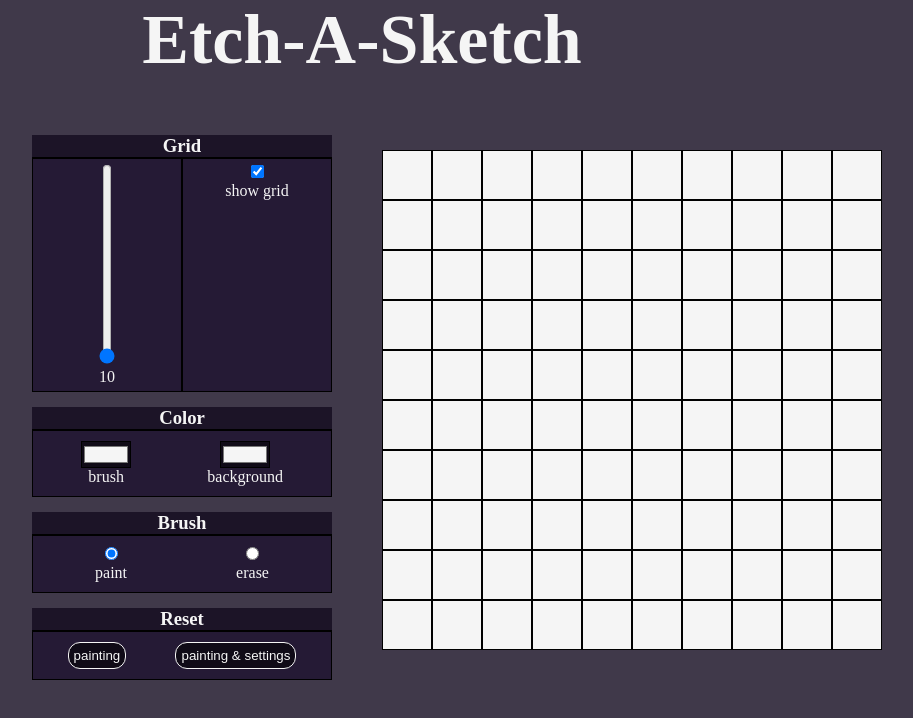
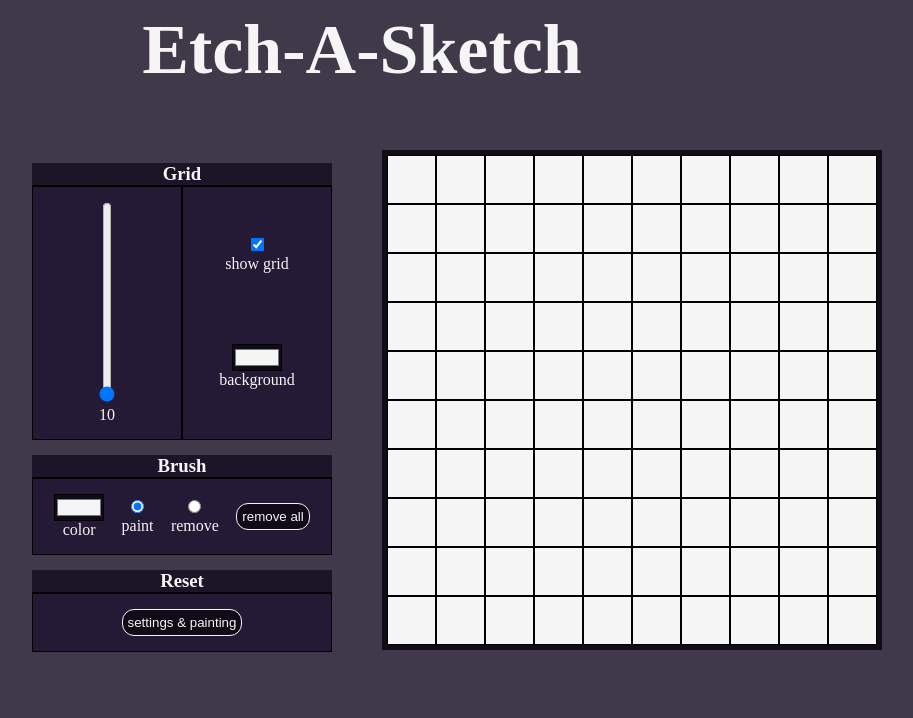
Before and after one commit to JayendraJoshi/Etch-A-Sketch, a plain HTML site: page index.html in a window 1280 px wide. Both pictures are taken after a click on the element 685 px from the left and 175 px from the top of the page. Shown: the whole page, without its empty margins (278-1191 px from the left). Drawn offline with Linux system fonts and the light colour scheme.

Commit message:
Rearrange tools,refactor code
rename elements and containers and follow spacing conventions to improve readability
remove color section and place color tools in grid- or brush-controls according to functionality, to improve user experience

```diff
--- a/index.html
+++ b/index.html
@@ -20,39 +20,37 @@
                     <input class="slider" type="range" max="50" min="10" step="1" orient="vertical" value="10"><br>
                     <output class="output"></output>
                 </div>
+                <div class="customize-grid-container">
                     <div class="toggle-grid-container">
                         <input type="checkbox" class="toggle-grid" checked="true"><br><label for=".showGrid">show grid</label>
-        </div>
-        </div>
-        <h3>Color</h3>
-        <div class="color-container">
-        <div class="brush-color-container">
-            <input type="color" class="brush-color" value="#F5F5F5"/><br><label for=".color">brush</label>
                     </div>
                     <div class="background-color-container">
                         <input type="color" class="background-color" value="#F5F5F5"/><br><label for=".background-color">background</label>
                     </div>
                 </div>
+            </div>
             <h3>Brush</h3>
-        <div class="option-container">
-            <div class="brush-container">
-                <input type="radio" class="brush" name="option" checked="true" ><br><label for=".brush">paint</label>
+            <div class="brush-controls">
+                <div class="color-container">
+                    <input type="color" class="brush-color" value="#F5F5F5"/><br><label for=".color">color</label>
                 </div>
-            <div class="erase-container">
-                <input type="radio" class="erase" name="option"><br><label for=".erase">erase</label>
+                <div class="paint-container">
+                    <input type="radio" class="paint" name="option" checked="true"><br><label for=".paint">paint</label>
                 </div>
+                <div class="remove-color-container">
+                    <input type="radio" class="remove-color" name="option"><br><label for=".remove">remove</label>
+                </div>
+                <button class="reset-painting">remove all</button>
             </div>
             <h3>Reset</h3>
                 <div class="reset-container">
-            <button class="reset-color">painting</button>
-            <button class="reset">painting & settings</button>
+                    <button class="reset">settings & painting</button>
                 </div>
         </div>
-        <div class="g">
+        <div class="grid-div">
             <div class="grid"></div>
         </div>
     </div>
-    <div class="footer">
-    </div>
+    <div class="footer"></div>
 </body>
 </html>
--- a/javascript.js
+++ b/javascript.js
@@ -2,7 +2,7 @@ const divContainer =document.querySelector(".grid");
 const slider=document.querySelector(".slider");
 const output=document.querySelector(".output");
 const color=document.querySelector(".brush-color");
-const resetColorBtn=document.querySelector(".reset-color");
+const resetPainting=document.querySelector(".reset-painting");
 const toggleGrid=document.querySelector(".toggle-grid");
 const backgroundColor=document.querySelector(".background-color");
 const resetBtn=document.querySelector(".reset");
@@ -40,10 +40,10 @@ function paint(){
     //colors single div
     divsArray.forEach(element=>{
         element.addEventListener("click",function(){
-            if(document.querySelector(".brush").checked===true){
+            if(document.querySelector(".paint").checked===true){
                 element.style.backgroundColor=`${colorValue}`;
             }
-            else if(document.querySelector(".erase").checked===true){
+            else if(document.querySelector(".remove-color").checked===true){
                     element.style.backgroundColor="";
             }
         })
@@ -51,10 +51,10 @@ function paint(){
     //colors multiple divsArray
     divsArray.forEach(element => {
         element.addEventListener("pointerover",function(){
-            if(document.querySelector(".brush").checked===true && mouseIsDown===true){
+            if(document.querySelector(".paint").checked===true && mouseIsDown===true){
                 element.style.backgroundColor=`${colorValue}`;
             }
-            else if(document.querySelector(".erase").checked===true &&mouseIsDown===true){
+            else if(document.querySelector(".remove-color").checked===true &&mouseIsDown===true){
                 element.style.backgroundColor="";
             }
         })
@@ -62,10 +62,10 @@ function paint(){
     //colors first of multiple divsArray
     divsArray.forEach(element=>{
         element.addEventListener("mousedown",function(){
-            if(document.querySelector(".brush").checked===true){
+            if(document.querySelector(".paint").checked===true){
                 element.style.backgroundColor=`${colorValue}`;
             }
-            else if(document.querySelector(".erase").checked===true)
+            else if(document.querySelector(".remove-color").checked===true)
             {
             element.style.backgroundColor="";
             }
@@ -84,7 +84,7 @@ document.body.addEventListener("pointerup",function(){
 color.addEventListener("input",function(){
 colorValue=color.value;
 })
-resetColorBtn.addEventListener("click",function(){
+resetPainting.addEventListener("click",function(){
 divsArray.forEach(element=>{
 element.style.backgroundColor="";
 })
--- a/stylesheet.css
+++ b/stylesheet.css
@@ -13,8 +13,8 @@ body{
 }
 .header,.footer{
     display: flex;
-    flex-grow: 1;
-    flex-basis: 0;
+    flex-grow: 0;
+    flex-basis: 100px;
     justify-content: center;
     align-items: center;
 }
@@ -28,7 +28,7 @@ h1{
     gap:50px;
     justify-content: space-between;
 }
-.g{
+.grid-div{
     display:grid;
     align-items: center;
     justify-content: start;
@@ -40,6 +40,7 @@ h1{
     height: 500px;
     width: 500px;
     background-color: #F5F5F5;
+    border:5px solid #100b17;
 }
 .color-div{
     border-color: black;
@@ -63,8 +64,11 @@ h3{
     display: flex;
     width: 300px;
 }
-.color-container{
+.customize-grid-container{
     display: flex;
+    flex-direction: column;
+    align-items: center;
+    justify-content: space-around;
 }
 .slider{
     height:200px;
@@ -74,27 +78,27 @@ input[type="range"][orient="vertical"]{
     writing-mode: bt-lr;
     appearance: slider-vertical;
 }
-.option-container{
+.brush-controls{
     display:flex;
     gap:5px;
 }
-.slider-container,.toggle-grid-container{
+.slider-container,.customize-grid-container{
     width:150px;
-   background-color: #251a35;
+    background-color: #251a35;
     border:1px solid black;
-    padding:5px;
+    padding:15px;
 }
-.color-container,.reset-container,.option-container{
+.reset-container,.brush-controls{
     display: flex;
     justify-content: space-around;
     align-items: center;
     width:300px;
     background-color: #251a35;
-    padding:10px;
+    padding:15px;
     border: 1px solid black;
 }
 input{
-background-color: #100b17;
+    background-color: #100b17;
 }
 button{
     background-color:#100b17;
```
Lines whose indentation alone changed are shown as unchanged.
